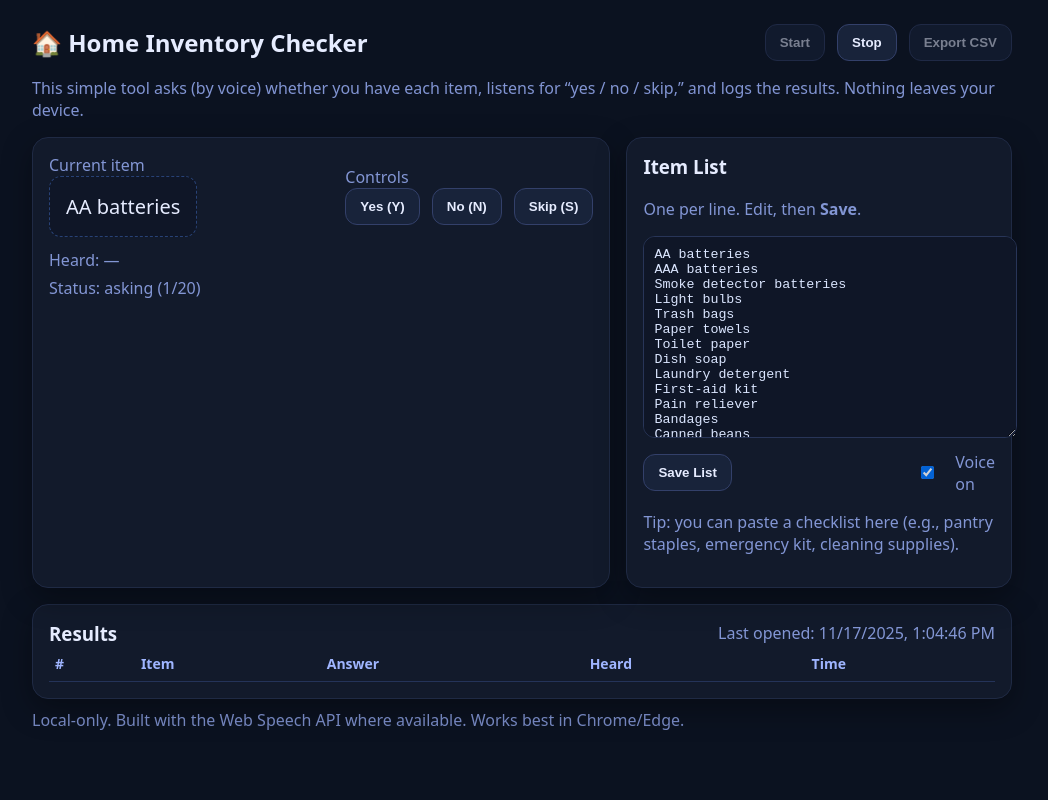
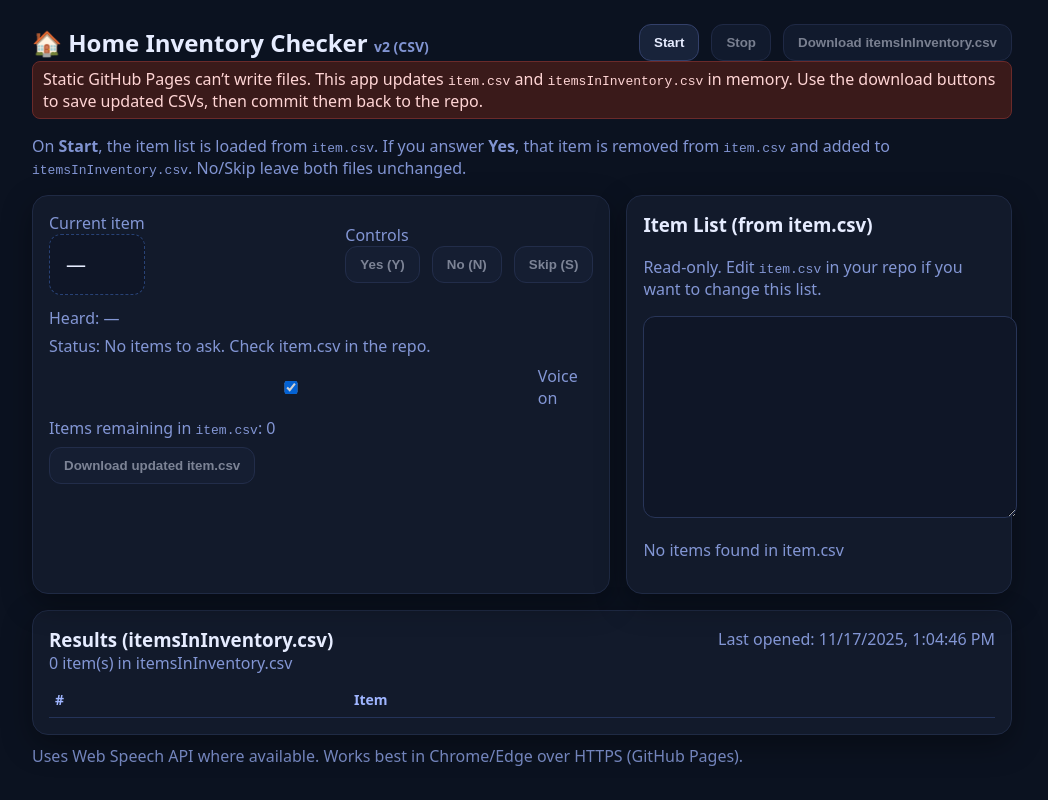
Before and after one commit to dspboydsp/Home-Inventory, a plain HTML site: page index.html in a window 1280 px wide. Both pictures are taken after a click on the button "Start". Shown: the whole page, without its empty margins (118-1166 px from the left). Drawn offline with Linux system fonts and the light colour scheme; no server answers.

Commit message:
v3
Updated the title and added versioning information. Enhanced user guidance for CSV file handling and item management. Improved styling and layout for better user experience.

```diff
--- a/index.html
+++ b/index.html
@@ -3,7 +3,7 @@
 <head>
   <meta charset="UTF-8" />
   <meta name="viewport" content="width=device-width, initial-scale=1" />
-  <title>Home Inventory Checker</title>
+  <title>Home Inventory Checker v2 (CSV)</title>
   <style>
     :root { font-family: ui-sans-serif, system-ui, -apple-system, Segoe UI, Roboto, Helvetica, Arial; }
     body { margin: 0; background:#0b1220; color:#e6ecff; }
@@ -23,25 +23,29 @@
     th { text-align:left; color:#9fb5ff; }
     .pill { display:inline-block; padding:2px 8px; border-radius:999px; font-size:12px; }
     .yes { background:#0f3; color:#052; }
-    .no { background:#f66; color:#300; }
-    .skip { background:#ffa94d; color:#4a2a00; }
     .muted { color:#9fb5ff; opacity:.8; }
     .now { font-variant-numeric: tabular-nums; opacity:.8; }
     .promptBox { font-size:20px; padding:16px; border-radius:12px; background:#0f1627; border:1px dashed #284276; }
+    .warn { background:#3a1a1a; border:1px solid #6a2a2a; color:#ffd5d5; padding:6px 10px; border-radius:8px; margin-bottom:10px; }
   </style>
 </head>
 <body>
   <div class="wrap">
     <header>
-      <h1>🏠 Home Inventory Checker</h1>
+      <h1>🏠 Home Inventory Checker <span class="muted" style="font-size:14px;">v2 (CSV)</span></h1>
       <div class="row">
         <button id="startBtn">Start</button>
         <button id="stopBtn" disabled>Stop</button>
-        <button id="exportBtn" title="Download results as CSV" disabled>Export CSV</button>
+        <button id="exportBtn" title="Download itemsInInventory.csv" disabled>Download itemsInInventory.csv</button>
       </div>
     </header>
 
-    <p class="muted">This simple tool asks (by voice) whether you have each item, listens for “yes / no / skip,” and logs the results. Nothing leaves your device.</p>
+    <div class="warn">
+      Static GitHub Pages can’t write files. This app updates <code>item.csv</code> and <code>itemsInInventory.csv</code> in memory.
+      Use the download buttons to save updated CSVs, then commit them back to the repo.
+    </div>
+
+    <p class="muted">On <strong>Start</strong>, the item list is loaded from <code>item.csv</code>. If you answer <strong>Yes</strong>, that item is removed from <code>item.csv</code> and added to <code>itemsInInventory.csv</code>. No/Skip leave both files unchanged.</p>
 
     <div class="cols">
       <section class="card">
@@ -61,36 +65,39 @@
         </div>
         <div style="margin-top:12px" class="muted">Heard: <span id="heard">—</span></div>
         <div style="margin-top:6px" class="muted">Status: <span id="status">idle</span></div>
-      </section>
-
-      <aside class="card">
-        <h3 style="margin-top:0">Item List</h3>
-        <p class="muted">One per line. Edit, then <strong>Save</strong>.</p>
-        <textarea id="itemsInput" rows="12"></textarea>
-        <div class="row" style="margin-top:8px; justify-content:space-between;">
-          <button id="saveItemsBtn">Save List</button>
+        <div style="margin-top:8px;">
           <label class="muted" style="display:flex; gap:6px; align-items:center;">
             <input type="checkbox" id="voiceToggle" /> Voice on
           </label>
         </div>
-        <p class="muted">Tip: you can paste a checklist here (e.g., pantry staples, emergency kit, cleaning supplies).</p>
+        <div style="margin-top:8px;" class="muted">
+          Items remaining in <code>item.csv</code>: <span id="remainingCount">0</span>
+        </div>
+        <div style="margin-top:8px;" class="row">
+          <button id="downloadItemsBtn" disabled>Download updated item.csv</button>
+        </div>
+      </section>
+
+      <aside class="card">
+        <h3 style="margin-top:0">Item List (from item.csv)</h3>
+        <p class="muted">Read-only. Edit <code>item.csv</code> in your repo if you want to change this list.</p>
+        <textarea id="itemsInput" rows="12" readonly></textarea>
+        <p class="muted" id="itemsInfo">Not loaded yet. Click Start.</p>
       </aside>
     </div>
 
     <section class="card" style="margin-top:16px;">
       <div class="row" style="justify-content:space-between; align-items:center;">
-        <h3 style="margin:0">Results</h3>
+        <h3 style="margin:0">Results (itemsInInventory.csv)</h3>
         <div class="muted now" id="timestamp">—</div>
       </div>
-      <div style="overflow:auto;">
+      <div class="muted" id="invInfo">—</div>
+      <div style="overflow:auto; margin-top:8px;">
         <table id="resultsTable">
           <thead>
             <tr>
               <th>#</th>
               <th>Item</th>
-              <th>Answer</th>
-              <th>Heard</th>
-              <th>Time</th>
             </tr>
           </thead>
           <tbody></tbody>
@@ -98,57 +105,14 @@
       </div>
     </section>
 
-    <footer style="opacity:.7; margin-top:10px;" class="muted">Local-only. Built with the Web Speech API where available. Works best in Chrome/Edge.</footer>
+    <footer style="opacity:.7; margin-top:10px;" class="muted">Uses Web Speech API where available. Works best in Chrome/Edge over HTTPS (GitHub Pages).</footer>
   </div>
 
 <script>
 (function(){
-  // --- Persistence helpers ---
-  const LS_ITEMS_KEY = 'hic.items.v1';
-  const LS_RESULTS_KEY = 'hic.results.v1';
-  const LS_SETTINGS_KEY = 'hic.settings.v1';
-
-  const defaultItems = [
-    'AA batteries',
-    'AAA batteries',
-    'Smoke detector batteries',
-    'Light bulbs',
-    'Trash bags',
-    'Paper towels',
-    'Toilet paper',
-    'Dish soap',
-    'Laundry detergent',
-    'First-aid kit',
-    'Pain reliever',
-    'Bandages',
-    'Canned beans',
-    'Rice',
-    'Pasta',
-    'Bottled water',
-    'Pet food',
-    'Flashlight',
-    'Phone charger cable',
-    'Batteries for remotes'
-  ];
-
-  const settings = JSON.parse(localStorage.getItem(LS_SETTINGS_KEY) || '{}');
-  const voiceEnabled = settings.voiceEnabled ?? true;
-
-  function saveSettings(){
-    localStorage.setItem(LS_SETTINGS_KEY, JSON.stringify({ voiceEnabled: voiceToggle.checked }));
-  }
-
-  function loadItems(){
-    const raw = localStorage.getItem(LS_ITEMS_KEY);
-    return raw ? JSON.parse(raw) : defaultItems;
-  }
-  function saveItems(list){ localStorage.setItem(LS_ITEMS_KEY, JSON.stringify(list)); }
-
-  function loadResults(){
-    const raw = localStorage.getItem(LS_RESULTS_KEY);
-    return raw ? JSON.parse(raw) : [];
-  }
-  function saveResults(rows){ localStorage.setItem(LS_RESULTS_KEY, JSON.stringify(rows)); }
+  // --- Files ---
+  const ITEMS_CSV = 'item.csv';
+  const INV_CSV   = 'itemsInInventory.csv';
 
   // --- DOM refs ---
   const startBtn = document.getElementById('startBtn');
@@ -158,47 +122,87 @@
   const noBtn = document.getElementById('noBtn');
   const skipBtn = document.getElementById('skipBtn');
   const itemsInput = document.getElementById('itemsInput');
-  const saveItemsBtn = document.getElementById('saveItemsBtn');
+  const itemsInfo = document.getElementById('itemsInfo');
   const currentItemEl = document.getElementById('currentItem');
   const heardEl = document.getElementById('heard');
   const statusEl = document.getElementById('status');
   const resultsTableBody = document.querySelector('#resultsTable tbody');
   const tsEl = document.getElementById('timestamp');
   const voiceToggle = document.getElementById('voiceToggle');
+  const invInfo = document.getElementById('invInfo');
+  const remainingCountEl = document.getElementById('remainingCount');
+  const downloadItemsBtn = document.getElementById('downloadItemsBtn');
+
+  // --- Settings (only voice) ---
+  const LS_SETTINGS_KEY = 'hic.settings.v1';
+  const settings = JSON.parse(localStorage.getItem(LS_SETTINGS_KEY) || '{}');
+  const voiceEnabled = settings.voiceEnabled ?? true;
+
+  function saveSettings(){
+    localStorage.setItem(LS_SETTINGS_KEY, JSON.stringify({ voiceEnabled: voiceToggle.checked }));
+  }
 
   // --- State ---
-  let items = loadItems();
-  let results = loadResults();
+  let items = [];      // current items from item.csv (mutable)
+  let inventory = [];  // current items from itemsInInventory.csv (mutable)
   let idx = -1;
   let listening = false;
   let recognition = null;
 
   function fmtNow(){ return new Date().toLocaleString(); }
+  function escapeHtml(s){ return (s||'').replace(/[&<>"']/g, m => ({'&':'&amp;','<':'&lt;','>':'&gt;','"':'&quot;',"'":'&#39;'}[m])); }
 
-  function renderItemsInput(){ itemsInput.value = items.join('\n'); }
-  function renderTimestamp(){ tsEl.textContent = `Last opened: ${fmtNow()}`; }
+  function parseItemsCsv(text){
+    // simple 1-column CSV: header "Item" optional, rest are item names
+    return text.split(/\r?\n/)
+      .map(line => line.split(',')[0])
+      .map(s => s.trim())
+      .filter(Boolean)
+      .filter(row => row.toLowerCase() !== 'item');
+  }
 
-  function renderResults(){
+  async function fetchCsv(path, allow404=false){
+    try{
+      const res = await fetch(path + '?_=' + Date.now(), { cache:'no-store' });
+      if (!res.ok){
+        if (allow404 && res.status === 404) return [];
+        throw new Error(res.status + ' ' + res.statusText);
+      }
+      const text = await res.text();
+      return parseItemsCsv(text);
+    } catch (e){
+      if (allow404) return [];
+      throw e;
+    }
+  }
+
+  function renderItems(){
+    itemsInput.value = items.join('\n');
+    itemsInfo.textContent = items.length
+      ? `${items.length} item(s) loaded from ${ITEMS_CSV}`
+      : `No items found in ${ITEMS_CSV}`;
+    remainingCountEl.textContent = items.length;
+    downloadItemsBtn.disabled = items.length === 0;
+  }
+
+  function renderInventory(){
     resultsTableBody.innerHTML = '';
-    results.forEach((r, i) => {
+    inventory.forEach((item, i) => {
       const tr = document.createElement('tr');
-      tr.innerHTML = `
-        <td>${i+1}</td>
-        <td>${escapeHtml(r.item)}</td>
-        <td>${fmtAnswerPill(r.answer)}</td>
-        <td>${escapeHtml(r.heard || '')}</td>
-        <td class="now">${r.time}</td>
-      `;
+      tr.innerHTML = `<td>${i+1}</td><td>${escapeHtml(item)}</td>`;
       resultsTableBody.appendChild(tr);
     });
-    exportBtn.disabled = results.length === 0;
+    invInfo.textContent = `${inventory.length} item(s) in itemsInInventory.csv`;
+    exportBtn.disabled = inventory.length === 0;
   }
 
-  function escapeHtml(s){ return (s||'').replace(/[&<>"']/g, m => ({'&':'&amp;','<':'&lt;','>':'&gt;','"':'&quot;',"'":'&#39;'}[m])); }
-  function fmtAnswerPill(ans){
-    const m = { yes: 'yes', no: 'no', skip: 'skip' };
-    const cls = ans === 'yes' ? 'yes' : ans === 'no' ? 'no' : 'skip';
-    return `<span class="pill ${cls}">${m[ans] || ans}</span>`;
+  function speak(text){
+    if (voiceToggle.checked && 'speechSynthesis' in window){
+      try {
+        speechSynthesis.cancel();
+        speechSynthesis.speak(new SpeechSynthesisUtterance(text));
+      } catch(_) {}
+    }
   }
 
   function setControlsRunning(run){
@@ -211,11 +215,7 @@
 
   function ask(text){
     currentItemEl.textContent = text;
-    if (voiceToggle.checked && 'speechSynthesis' in window){
-      const u = new SpeechSynthesisUtterance(`Do you have ${text}?`);
-      speechSynthesis.cancel();
-      speechSynthesis.speak(u);
-    }
+    speak(`Do you have ${text}?`);
   }
 
   function nextItem(){
@@ -232,22 +232,35 @@
     startListening();
   }
 
-  function record(answer, heard){
-    results.push({ item: items[idx], answer, heard: heard || '', time: fmtNow() });
-    saveResults(results);
-    renderResults();
+  function arrayHasInsensitive(arr, val){
+    const v = String(val).toLowerCase();
+    return arr.some(x => String(x).toLowerCase() === v);
+  }
+  function removeInsensitive(arr, val){
+    const v = String(val).toLowerCase();
+    const i = arr.findIndex(x => String(x).toLowerCase() === v);
+    if (i >= 0) arr.splice(i, 1);
   }
 
-  function start(){
-    setControlsRunning(true);
-    if (idx < 0) idx = -1; // will increment in nextItem
-    nextItem();
-  }
+  // answer: 'yes' | 'no' | 'skip'
+  function record(answer, heard){
+    const item = items[idx];
 
-  function stop(){
-    setControlsRunning(false);
-    statusEl.textContent = 'stopped';
-    stopListening();
+    if (answer === 'yes'){
+      // Move to itemsInInventory.csv (in memory)
+      if (!arrayHasInsensitive(inventory, item)){
+        inventory.push(item);
+      }
+      // Remove from item.csv list (in memory)
+      removeInsensitive(items, item);
+      idx -= 1;           // because the array just shrank before we call nextItem
+      renderItems();
+      renderInventory();
+    }
+
+    // For 'no' or 'skip': do nothing to either file; item stays in items list.
+
+    if (heard) heardEl.textContent = heard;
   }
 
   function clearSession(){ idx = -1; }
@@ -264,15 +277,14 @@
     r.onstart = () => { listening = true; statusEl.textContent = 'listening…'; };
     r.onresult = (ev) => {
       const text = ev.results[0][0].transcript.trim().toLowerCase();
-      heardEl.textContent = text;
       const ans = parseAnswer(text);
       if (ans){
         record(ans, text);
         stopListening();
         nextItem();
       } else {
+        heardEl.textContent = text;
         statusEl.textContent = 'didn\'t catch that (say yes / no / skip)';
-        // briefly listen again
         restartListeningSoon();
       }
     };
@@ -301,37 +313,67 @@
     setTimeout(() => startListening(), 400);
   }
 
-  function exportCSV(){
-    const header = ['#','Item','Answer','Heard','Time'];
-    const rows = results.map((r, i) => [i+1, r.item, r.answer, r.heard, r.time]);
-    const csv = [header, ...rows].map(row => row.map(cell => `"${String(cell).replaceAll('"','""')}"`).join(',')).join('\n');
-    const blob = new Blob([csv], { type: 'text/csv' });
+  // Download helpers
+  function downloadCsv(filename, itemsArr){
+    const header = 'Item\n';
+    const csv = header + itemsArr.map(i => `"${String(i).replaceAll('"','""')}"`).join('\n');
+    const blob = new Blob([csv], { type:'text/csv' });
     const url = URL.createObjectURL(blob);
     const a = document.createElement('a');
-    a.href = url; a.download = 'home_inventory_check.csv';
+    a.href = url; a.download = filename;
     document.body.appendChild(a); a.click(); a.remove();
     URL.revokeObjectURL(url);
+  }
+
+  function exportInventoryCsv(){
+    downloadCsv(INV_CSV, inventory);
+  }
+
+  function downloadItemsCsv(){
+    downloadCsv(ITEMS_CSV, items);
   }
 
   // --- Wire up ---
   voiceToggle.checked = !!voiceEnabled;
   voiceToggle.addEventListener('change', saveSettings);
 
-  itemsInput.value = '';
-  renderItemsInput();
-  renderResults();
-  renderTimestamp();
+  tsEl.textContent = `Last opened: ${fmtNow()}`;
+  invInfo.textContent = 'Results come from itemsInInventory.csv';
 
-  startBtn.addEventListener('click', () => { clearSession(); start(); });
-  stopBtn.addEventListener('click', stop);
-  exportBtn.addEventListener('click', exportCSV);
+  startBtn.addEventListener('click', async () => {
+    clearSession();
+    setControlsRunning(false);
+    statusEl.textContent = 'loading CSV files…';
+    try {
+      // LOAD FROM FILES EACH TIME YOU START
+      items = await fetchCsv(ITEMS_CSV, /*allow404*/ false);
+      inventory = await fetchCsv(INV_CSV, /*allow404*/ true);
+    } catch (e){
+      statusEl.textContent = `Error loading CSVs: ${e.message}`;
+      items = [];
+      inventory = [];
+    }
+    renderItems();
+    renderInventory();
 
-  saveItemsBtn.addEventListener('click', () => {
-    const list = itemsInput.value.split(/\n/).map(s => s.trim()).filter(Boolean);
-    items = list.length ? list : defaultItems;
-    saveItems(items);
-    alert('Item list saved.');
+    if (!items.length){
+      statusEl.textContent = `No items to ask. Check ${ITEMS_CSV} in the repo.`;
+      return;
+    }
+
+    statusEl.textContent = 'starting…';
+    setControlsRunning(true);
+    nextItem();
   });
+
+  stopBtn.addEventListener('click', () => {
+    setControlsRunning(false);
+    statusEl.textContent = 'stopped';
+    stopListening();
+  });
+
+  exportBtn.addEventListener('click', exportInventoryCsv);
+  downloadItemsBtn.addEventListener('click', downloadItemsCsv);
 
   yesBtn.addEventListener('click', () => { if (idx >=0 && idx < items.length){ record('yes','(button)'); nextItem(); } });
   noBtn.addEventListener('click', () => { if (idx >=0 && idx < items.length){ record('no','(button)'); nextItem(); } });
```
